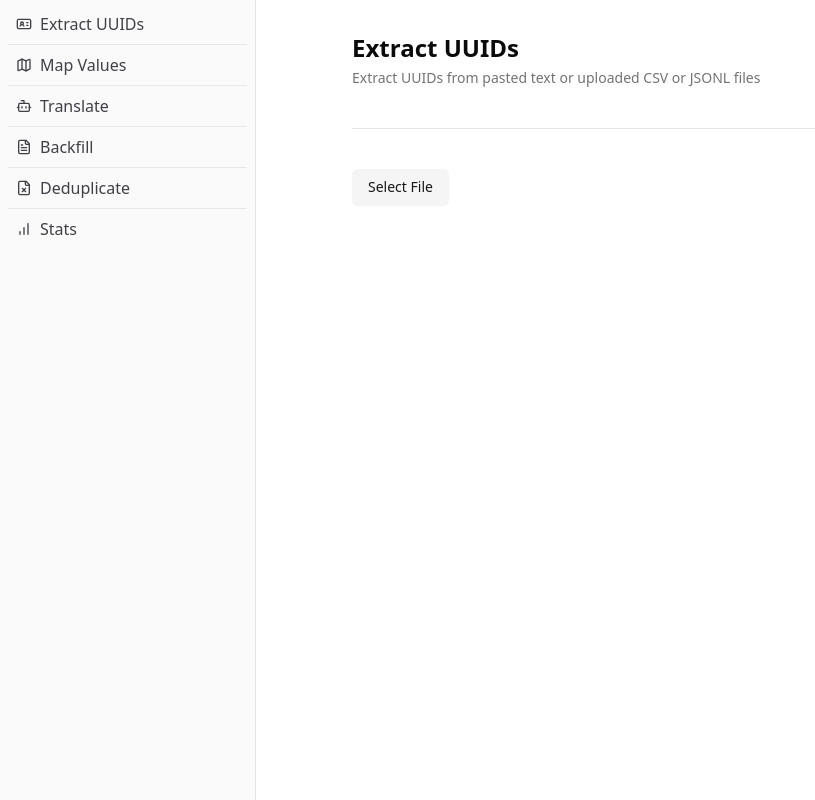
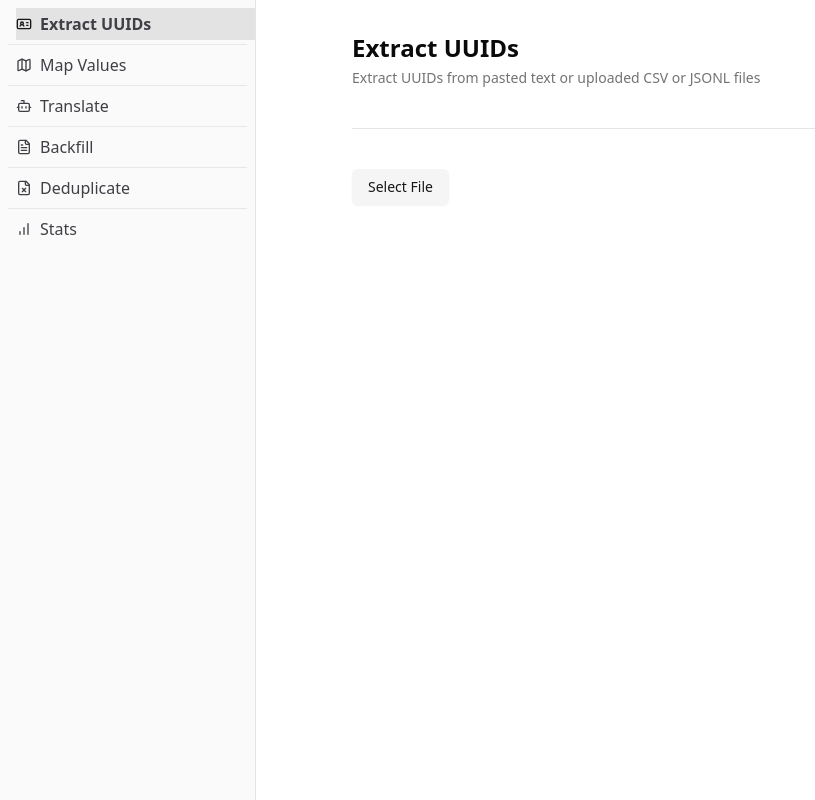
Before and after one commit to Jawfish/hydra, a React (Vite) app: page /extract in a window 1280 px wide. Shown: the whole page, without its empty margins (0-815 px from the left). Built offline with nearby package versions, Linux system fonts and the light colour scheme.

Commit message:
feat: add active route highlighting in sidebar

```diff
--- a/src/components/AppSidebar.tsx
+++ b/src/components/AppSidebar.tsx
@@ -1,5 +1,6 @@
 import { APP_CONFIG } from '@/config';
 import { type Route, routes } from '@/routes';
+import { useLocation } from 'react-router-dom';
 import {
   Sidebar,
   SidebarContent,
@@ -11,18 +12,23 @@ import React from 'react';
 import { Link } from 'react-router-dom';
 
 const SidebarRouteItem: React.FC<{ route: Route }> = ({ route }) => {
+  const location = useLocation();
+  const isActive = location.pathname === route.path;
+
   const handleRouteClick = () => {
     document.title = `${APP_CONFIG.name} - ${route.title}`;
   };
 
   return (
-    <SidebarMenuItem className='ml-4 py-1'>
+    <SidebarMenuItem
+      className={`ml-4 py-1 ${isActive ? 'bg-primary/10 font-semibold' : ''}`}
+    >
       <Link
         to={route.path}
         onClick={handleRouteClick}
         className='flex items-center gap-2'
       >
-        <route.icon className='w-4 h-4' />
+        <route.icon className={`w-4 h-4 ${isActive ? 'text-primary' : ''}`} />
         <span>{route.title}</span>
       </Link>
     </SidebarMenuItem>
```
